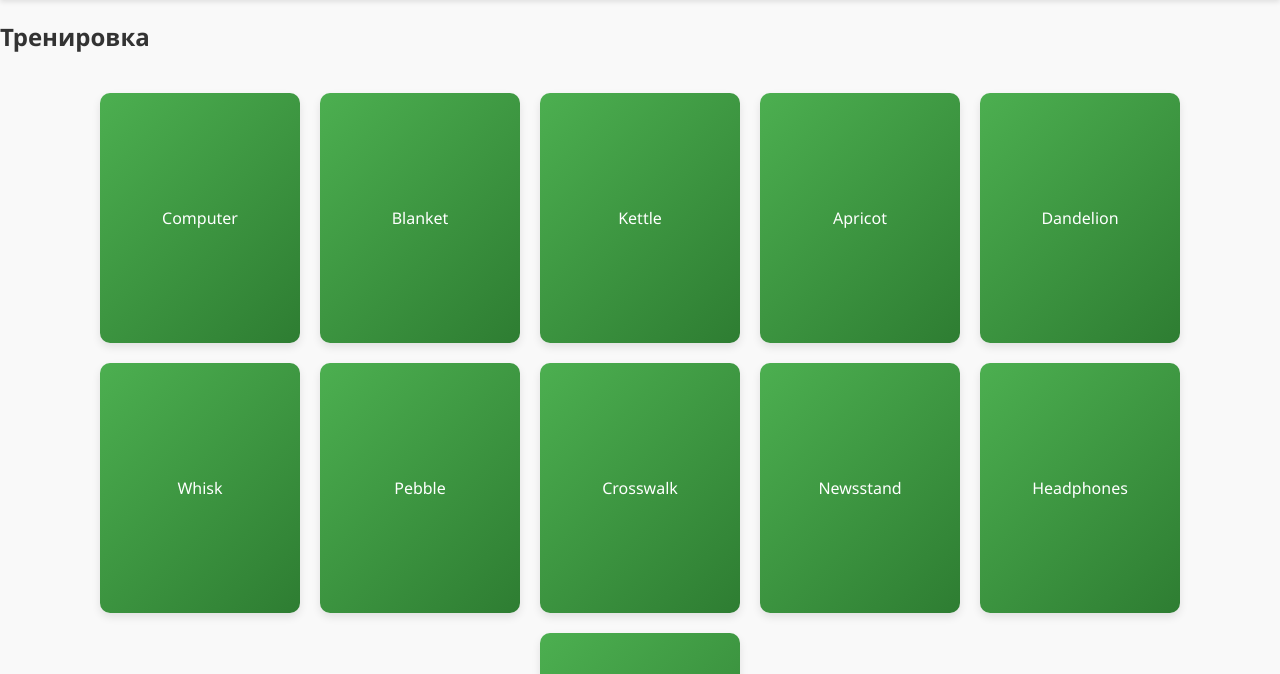
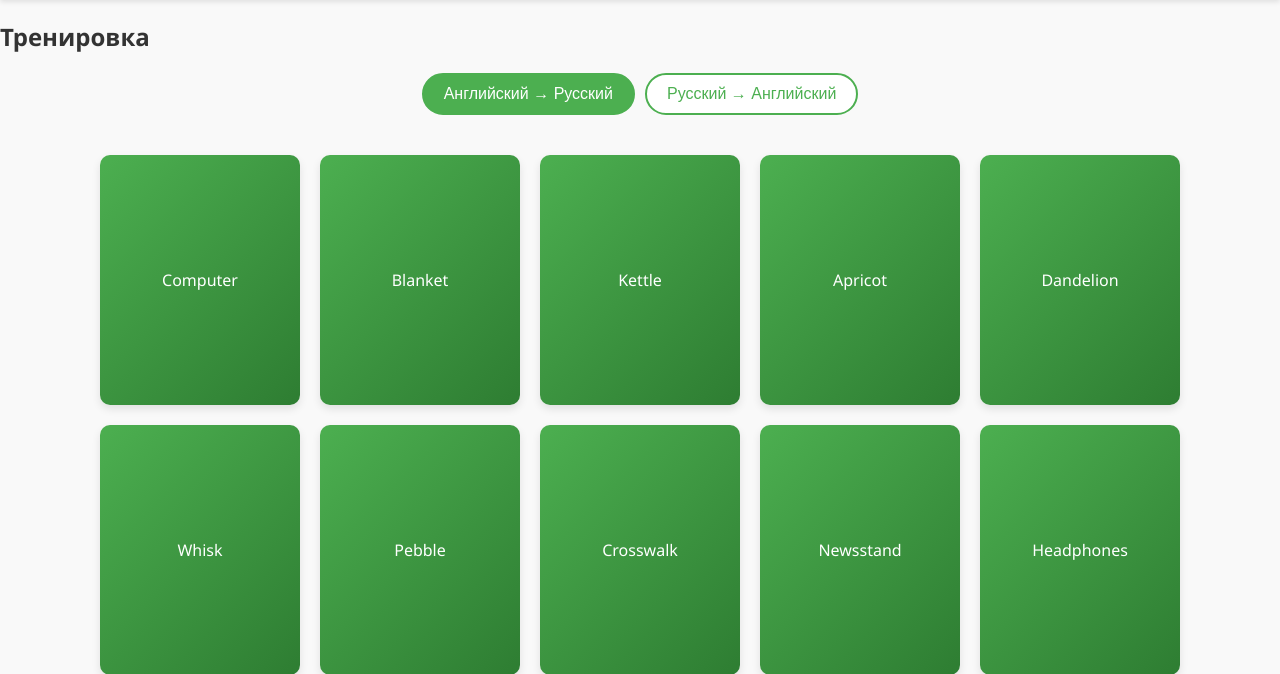
Before and after one commit to Alex-Enn/language_trainer_test, a Django app: page /practice/ in a window 1280 px wide. Shown: the part 87-761 px from the top of the page. Run offline with Django 5.2, Linux system fonts and the light colour scheme; data comes from the database, SQL or seed files in the repository; grey boxes are pictures that could not be loaded.

Commit message:
режимы тренировок

```diff
--- a/cards/templates/cards/practice.html
+++ b/cards/templates/cards/practice.html
@@ -3,9 +3,15 @@
 
 {% block content %}
 <h2>Тренировка</h2>
+
+<div class="mode-switcher">
+    <button id="engToRus" class="mode-btn active">Английский → Русский</button>
+    <button id="rusToEng" class="mode-btn">Русский → Английский</button>
+</div>
+
 <div class="flashcards-container">
     {% for card in cards %}
-    <div class="flashcard" onclick="flipCard(this)">
+    <div class="flashcard" data-word="{{ card.word }}" data-translation="{{ card.translation }}" data-image="{{ card.image.url }}">
         <div class="flashcard-inner">
             <div class="flashcard-front">
                 <div class="flashcard-content">{{ card.word }}</div>
@@ -25,5 +31,49 @@
 function flipCard(element) {
     element.classList.toggle('flipped');
 }
+
+document.querySelectorAll('.flashcard').forEach(card => {
+    card.addEventListener('click', () => {
+        flipCard(card);
+    });
+});
+
+// Переключение режимов тренировки
+const engToRusBtn = document.getElementById('engToRus');
+const rusToEngBtn = document.getElementById('rusToEng');
+
+function switchMode(isEngToRus) {
+    document.querySelectorAll('.flashcard').forEach(card => {
+        const word = card.dataset.word;
+        const translation = card.dataset.translation;
+        const image = card.dataset.image;
+
+        const frontContent = card.querySelector('.flashcard-front .flashcard-content');
+        const backContent = card.querySelector('.flashcard-back .flashcard-content');
+
+        if (isEngToRus) {
+            // Режим Английский → Русский
+            frontContent.textContent = word;
+            backContent.innerHTML = `<img src="${image}" alt="${word}"><p>${translation}</p>`;
+        } else {
+            // Режим Русский → Английский
+            frontContent.textContent = translation;
+            backContent.innerHTML = `<img src="${image}" alt="${translation}"><p>${word}</p>`;
+        }
+
+        // Сбрасываем состояние переворота
+        card.classList.remove('flipped');
+    });
+
+    // Обновляем активную кнопку
+    engToRusBtn.classList.toggle('active', isEngToRus);
+    rusToEngBtn.classList.toggle('active', !isEngToRus);
+}
+
+engToRusBtn.addEventListener('click', () => switchMode(true));
+rusToEngBtn.addEventListener('click', () => switchMode(false));
+
+// Инициализация в режиме Английский → Русский
+switchMode(true);
 </script>
 {% endblock %}
--- a/static/css/style.css
+++ b/static/css/style.css
@@ -386,3 +386,35 @@ body {
     color: #333;
     background-color: #f9f9f9;
 }
+
+/* Стили для переключателя режимов */
+.mode-switcher {
+    display: flex;
+    justify-content: center;
+    gap: 10px;
+    margin: 20px 0;
+}
+
+.mode-btn {
+    padding: 10px 20px;
+    border: 2px solid #4CAF50;
+    background-color: white;
+    color: #4CAF50;
+    border-radius: 50px;
+    cursor: pointer;
+    font-size: 16px;
+    transition: all 0.3s;
+}
+
+.mode-btn.active {
+    background-color: #4CAF50;
+    color: white;
+}
+
+.mode-btn:hover {
+    background-color: #f0f0f0;
+}
+
+.mode-btn.active:hover {
+    background-color: #3e8e41;
+}
```
